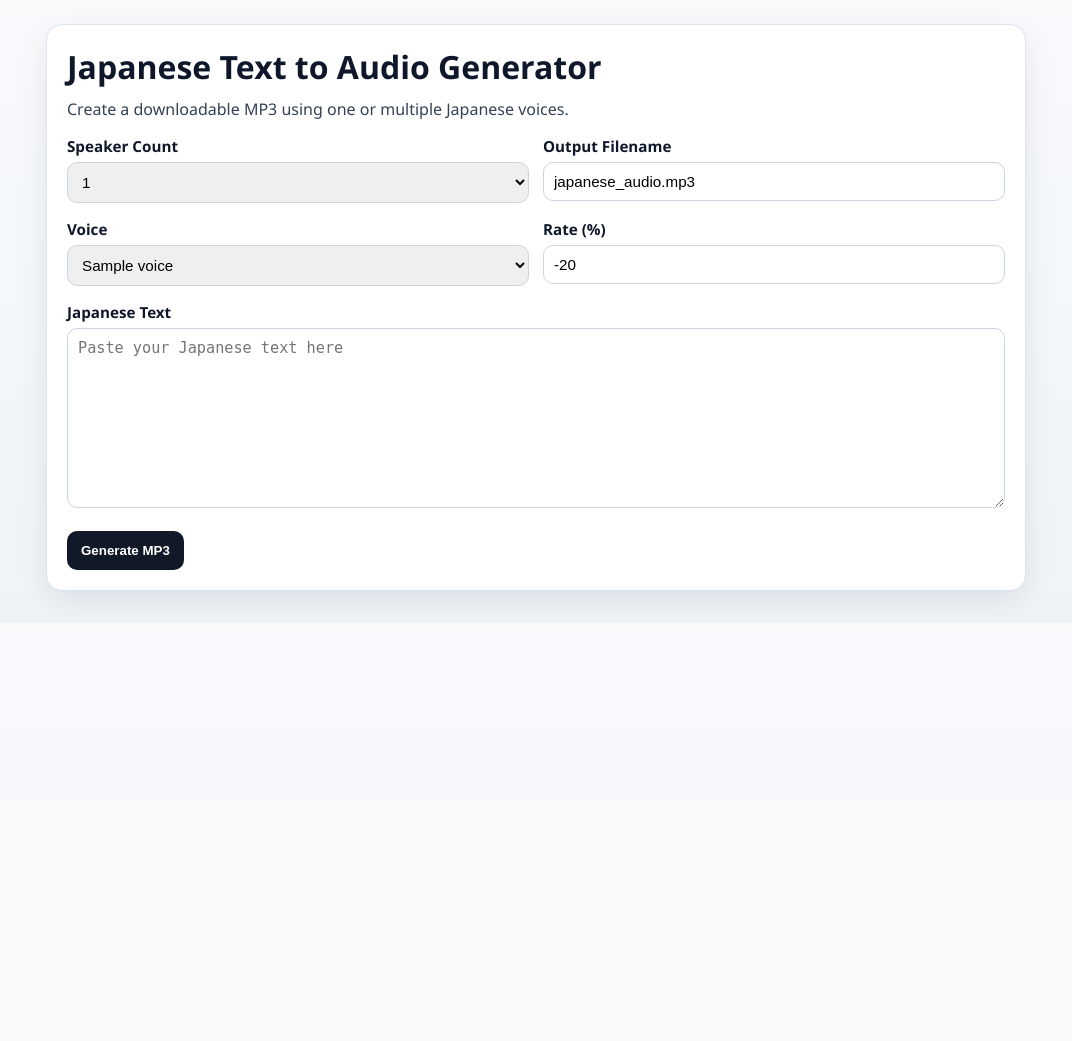
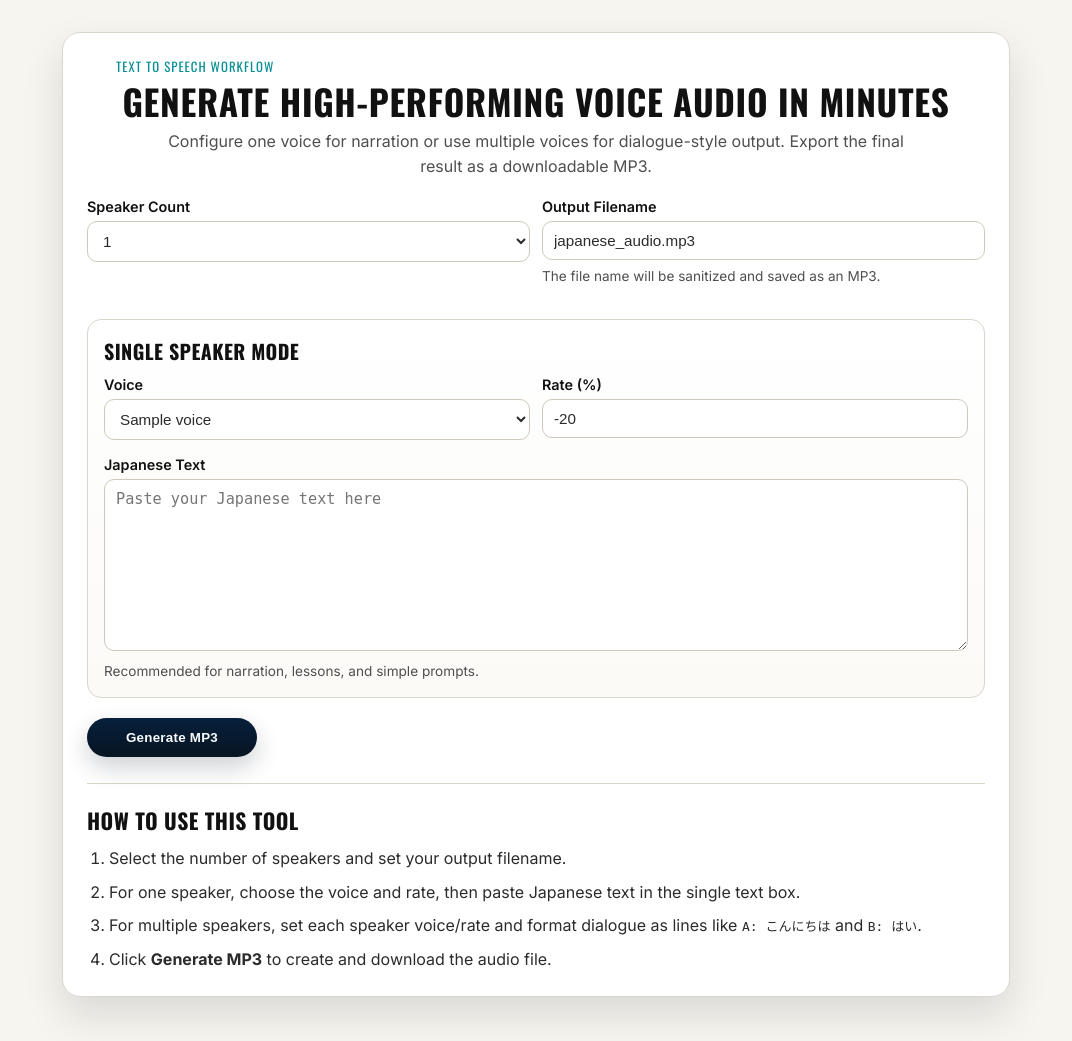
Before and after one commit to gmskazi/text-to-speech, a Flask app: template app/templates/index.html in a window 1280 px wide. Shown: the whole page, without its empty margins (104-1176 px from the left). Before the commit the page ends 616 px from the top, so only its background shows below. Run offline with Flask 3, Linux system fonts and the light colour scheme; the template is opened without the code that fills it: most values are stand-ins (such as "Sample title", 1, 10 or a date in 2020).

Commit message:
Ui updates

```diff
--- a/app/templates/index.html
+++ b/app/templates/index.html
@@ -4,89 +4,281 @@
   <meta charset="utf-8">
   <meta name="viewport" content="width=device-width, initial-scale=1">
   <title>Japanese Text to Audio Generator</title>
+  <link rel="preconnect" href="https://fonts.googleapis.com">
+  <link rel="preconnect" href="https://fonts.gstatic.com" crossorigin>
+  <link
+    href="https://fonts.googleapis.com/css2?family=Inter:wght@400;500;600;700&family=Oswald:wght@400;500;600;700&display=swap"
+    rel="stylesheet"
+  >
   <style>
+    :root {
+      --brand-night: #071423;
+      --brand-night-soft: #10263f;
+      --brand-accent: #09b7bc;
+      --brand-accent-dark: #088f94;
+      --surface-main: #f7f5ef;
+      --surface-card: #ffffff;
+      --text-strong: #111111;
+      --text-body: #2b2b2b;
+      --text-muted: #4f4f4f;
+      --error-bg: #fff1f1;
+      --error-border: #f4b8b8;
+      --error-text: #8a1d1d;
+      --border-soft: #d9d6ce;
+      --ring: rgba(9, 183, 188, 0.28);
+      --shadow-soft: 0 18px 40px rgba(7, 20, 35, 0.12);
+      --shadow-focus: 0 0 0 3px var(--ring);
+    }
+
+    * {
+      box-sizing: border-box;
+    }
+
     body {
       margin: 0;
-      font-family: "Segoe UI", Helvetica, Arial, sans-serif;
-      background: linear-gradient(180deg, #f8fafc 0%, #eef3f8 100%);
-      color: #0f172a;
+      font-family: "Inter", "Segoe UI", Helvetica, Arial, sans-serif;
+      color: var(--text-body);
+      background: var(--surface-main);
     }
+
     .container {
       max-width: 980px;
-      margin: 0 auto;
-      padding: 24px 16px 32px;
+      margin: 32px auto 0;
+      padding: 0 16px 44px;
+      position: relative;
+      z-index: 3;
     }
+
     .card {
-      background: #ffffff;
-      border: 1px solid #dbe5ef;
-      border-radius: 16px;
-      padding: 20px;
-      box-shadow: 0 10px 30px rgba(2, 8, 23, 0.08);
+      background: var(--surface-card);
+      border: 1px solid var(--border-soft);
+      border-radius: 18px;
+      padding: 24px;
+      box-shadow: var(--shadow-soft);
+      animation: card-enter 360ms ease-out both;
     }
-    h1 {
+
+    @keyframes card-enter {
+      from {
+        opacity: 0;
+        transform: translateY(10px);
+      }
+      to {
+        opacity: 1;
+        transform: translateY(0);
+      }
+    }
+
+    .section-kicker {
       margin-top: 0;
-      margin-bottom: 10px;
-      font-size: 2rem;
+      margin-bottom: 6px;
+      font-family: "Oswald", Impact, "Arial Narrow Bold", sans-serif;
+      text-transform: uppercase;
+      letter-spacing: 0.08em;
+      font-size: 0.8rem;
+      color: var(--brand-accent-dark);
     }
-    p {
+
+    .card h2 {
+      margin: 0 0 8px;
+      font-family: "Oswald", Impact, "Arial Narrow Bold", sans-serif;
+      text-transform: uppercase;
+      letter-spacing: 0.02em;
+      line-height: 1.1;
+      font-size: clamp(1.75rem, 3vw, 2.2rem);
+      color: var(--text-strong);
+    }
+
+    .description {
       margin-top: 0;
-      color: #334155;
+      margin-bottom: 18px;
+      color: var(--text-muted);
+      line-height: 1.55;
     }
+
+    .intro {
+      max-width: 840px;
+      margin: 0 auto 20px;
+      text-align: center;
+    }
+
+    .intro .section-kicker {
+      width: 100%;
+      text-align: left;
+    }
+
+    .intro .description {
+      margin-left: auto;
+      margin-right: auto;
+      max-width: 760px;
+    }
+
     .error {
-      margin-bottom: 12px;
-      padding: 10px 12px;
-      border: 1px solid #fecaca;
-      background: #fee2e2;
+      margin-bottom: 14px;
+      padding: 12px 14px;
+      border: 1px solid var(--error-border);
+      background: var(--error-bg);
       border-radius: 10px;
-      color: #7f1d1d;
+      color: var(--error-text);
+      font-weight: 500;
     }
+
     .grid {
       display: grid;
       grid-template-columns: repeat(2, minmax(0, 1fr));
+      gap: 12px;
+    }
+
+    .mode-wrapper {
+      margin-top: 16px;
+      display: grid;
       gap: 14px;
     }
+
+    .mode-card {
+      border: 1px solid var(--border-soft);
+      border-radius: 14px;
+      padding: 16px;
+      background: linear-gradient(180deg, #ffffff 0%, #fbfaf7 100%);
+      transition: border-color 160ms ease, box-shadow 160ms ease;
+    }
+
+    .mode-card:hover {
+      border-color: #c6c1b5;
+    }
+
+    .mode-title {
+      margin: 0 0 10px;
+      font-family: "Oswald", Impact, "Arial Narrow Bold", sans-serif;
+      text-transform: uppercase;
+      letter-spacing: 0.02em;
+      color: var(--text-strong);
+      font-size: 1.25rem;
+    }
+
     label {
       display: block;
       margin-bottom: 6px;
       font-weight: 600;
-      font-size: 0.95rem;
+      font-size: 0.9rem;
+      color: var(--text-strong);
     }
+
     select,
     input,
     textarea {
       width: 100%;
       box-sizing: border-box;
-      border: 1px solid #cbd5e1;
+      border: 1px solid #cfc9bb;
       border-radius: 10px;
-      padding: 10px;
+      padding: 10px 11px;
       font-size: 0.95rem;
+      color: var(--text-body);
+      background: #ffffff;
+      transition: border-color 140ms ease, box-shadow 140ms ease;
     }
+
+    select:focus,
+    input:focus,
+    textarea:focus {
+      outline: none;
+      border-color: var(--brand-accent);
+      box-shadow: var(--shadow-focus);
+    }
+
     textarea {
-      min-height: 180px;
+      min-height: 172px;
       resize: vertical;
     }
+
     .section {
       margin-top: 16px;
     }
+
     .row {
       display: grid;
       gap: 10px;
       grid-template-columns: repeat(4, minmax(0, 1fr));
     }
+
+    .speaker-settings {
+      border: 1px dashed #d5d1c6;
+      background: #ffffff;
+      border-radius: 10px;
+      padding: 10px;
+    }
+
     .btn {
-      margin-top: 18px;
+      margin-top: 20px;
       border: 0;
-      background: #111827;
-      color: #fff;
-      border-radius: 10px;
-      padding: 12px 14px;
+      background: linear-gradient(180deg, #06203a 0%, #071423 100%);
+      color: #f8fdff;
+      border-radius: 999px;
+      padding: 12px 20px;
+      min-width: 170px;
       font-weight: 700;
+      letter-spacing: 0.02em;
       cursor: pointer;
+      transition: transform 140ms ease, box-shadow 140ms ease, background 140ms ease;
+      box-shadow: 0 10px 24px rgba(7, 20, 35, 0.2);
     }
+
+    .btn:hover {
+      background: linear-gradient(180deg, #0a2d4f 0%, #0f2f4f 100%);
+      transform: translateY(-1px);
+      box-shadow: 0 12px 26px rgba(7, 20, 35, 0.24);
+    }
+
+    .hint {
+      margin-top: 6px;
+      margin-bottom: 0;
+      color: var(--text-muted);
+      font-size: 0.85rem;
+      line-height: 1.5;
+    }
+
+    .howto {
+      margin-top: 26px;
+      border-top: 1px solid var(--border-soft);
+      padding-top: 20px;
+    }
+
+    .howto-title {
+      margin: 0 0 10px;
+      font-family: "Oswald", Impact, "Arial Narrow Bold", sans-serif;
+      text-transform: uppercase;
+      letter-spacing: 0.02em;
+      color: var(--text-strong);
+      font-size: 1.35rem;
+    }
+
+    .howto-list {
+      margin: 0;
+      padding-left: 22px;
+      color: var(--text-body);
+      line-height: 1.6;
+    }
+
+    .howto-list li + li {
+      margin-top: 8px;
+    }
+
     @media (max-width: 760px) {
+      .container {
+        margin-top: 18px;
+      }
+
+      .card {
+        padding: 18px;
+      }
+
       .grid,
       .row {
         grid-template-columns: 1fr;
+      }
+
+      .btn {
+        width: 100%;
       }
     }
   </style>
@@ -109,8 +301,14 @@
 <body>
   <div class="container">
     <div class="card">
-      <h1>Japanese Text to Audio Generator</h1>
-      <p>Create a downloadable MP3 using one or multiple Japanese voices.</p>
+      <div class="intro">
+        <p class="section-kicker">Text To Speech Workflow</p>
+        <h2>Generate high-performing voice audio in minutes</h2>
+        <p class="description">
+          Configure one voice for narration or use multiple voices for dialogue-style
+          output. Export the final result as a downloadable MP3.
+        </p>
+      </div>
 
       {% if error %}
         <div class="error">{{ error }}</div>
@@ -130,10 +328,13 @@
           <div>
             <label for="output_name">Output Filename</label>
             <input id="output_name" name="output_name" value="japanese_audio.mp3">
+            <p class="hint">The file name will be sanitized and saved as an MP3.</p>
           </div>
         </div>
 
-        <div id="single_mode" class="section">
+        <div class="mode-wrapper">
+          <div id="single_mode" class="mode-card section">
+            <h3 class="mode-title">Single Speaker Mode</h3>
           <div class="grid">
             <div>
               <label for="single_voice">Voice</label>
@@ -151,10 +352,12 @@
           <div class="section">
             <label for="single_text">Japanese Text</label>
             <textarea id="single_text" name="single_text" placeholder="Paste your Japanese text here"></textarea>
+            <p class="hint">Recommended for narration, lessons, and simple prompts.</p>
           </div>
-        </div>
+          </div>
 
-        <div id="multi_mode" class="section">
+          <div id="multi_mode" class="mode-card section">
+            <h3 class="mode-title">Multi Speaker Dialogue Mode</h3>
           <div class="row">
             {% for speaker in ['A', 'B', 'C', 'D'] %}
               <div class="speaker-settings" data-speaker="{{ speaker }}">
@@ -172,11 +375,31 @@
           <div class="section">
             <label for="dialogue_text">Dialogue Text</label>
             <textarea id="dialogue_text" name="dialogue_text" placeholder="A: すみません。&#10;B: はい。"></textarea>
+            <p class="hint">
+              Start each line with a speaker label like A:, B:, C:, or D:.
+            </p>
+          </div>
           </div>
         </div>
 
         <button class="btn" type="submit">Generate MP3</button>
       </form>
+
+      <section class="howto" aria-labelledby="howto-title">
+        <h3 id="howto-title" class="howto-title">How to use this tool</h3>
+        <ol class="howto-list">
+          <li>Select the number of speakers and set your output filename.</li>
+          <li>
+            For one speaker, choose the voice and rate, then paste Japanese text in
+            the single text box.
+          </li>
+          <li>
+            For multiple speakers, set each speaker voice/rate and format dialogue as
+            lines like <code>A: こんにちは</code> and <code>B: はい</code>.
+          </li>
+          <li>Click <strong>Generate MP3</strong> to create and download the audio file.</li>
+        </ol>
+      </section>
     </div>
   </div>
 </body>
```
Also changed, not shown: docs/ui-brand-restyle-plan.md (added, +77 -0 lines).
